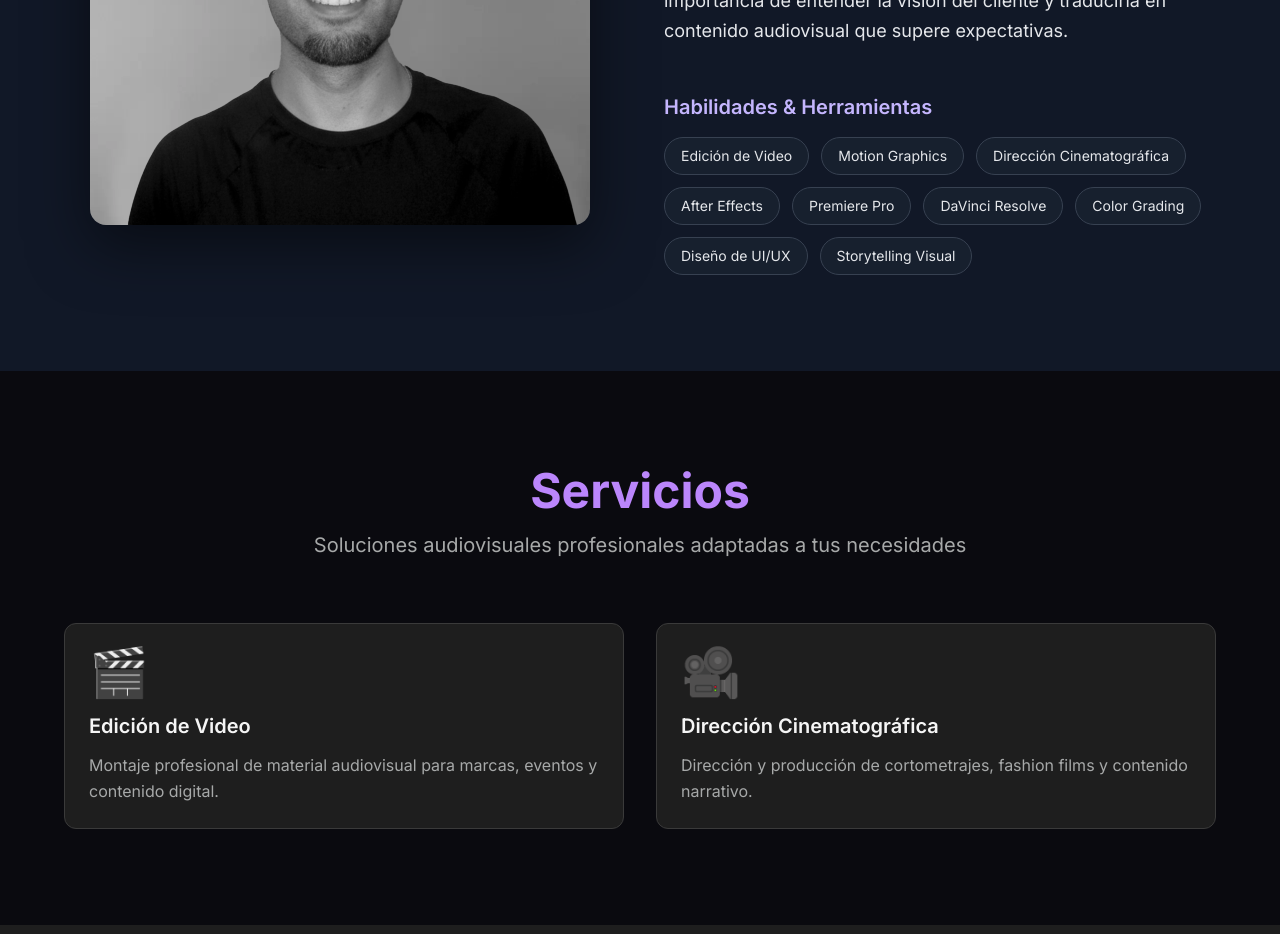
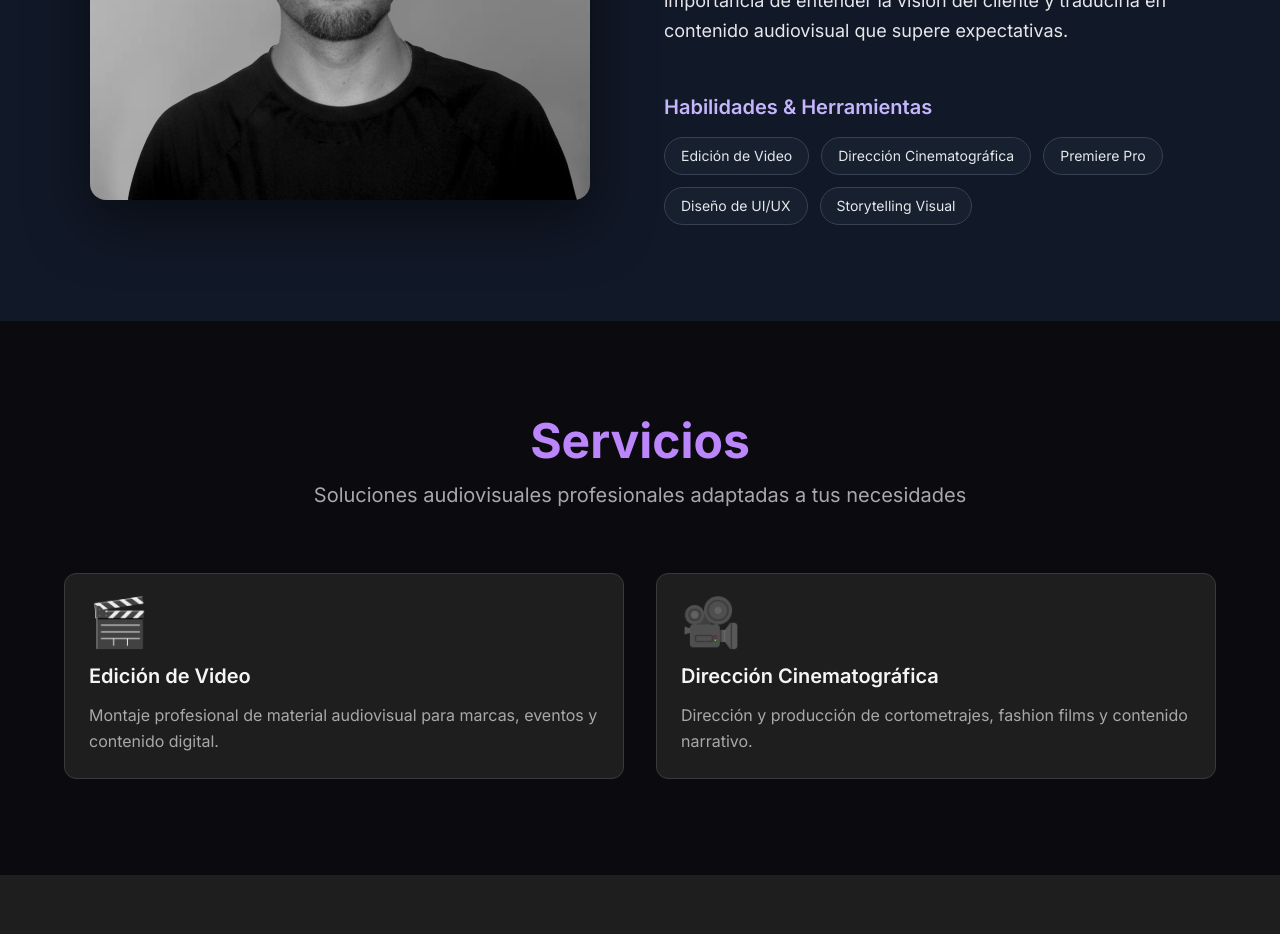
Before and after one commit to NahuelGranollers/Portfolio, a React (Vite) app: page / in a window 1280 px wide. Shown: the part 2580-3514 px from the top of the page. Built offline with nearby package versions, Linux system fonts and the light colour scheme.

Commit message:
Update constants.ts

```diff
--- a/constants.ts
+++ b/constants.ts
@@ -94,12 +94,8 @@ export const PERSONAL_INFO = {
   },
   skills: [
     'Edición de Video',
-    'Motion Graphics',
     'Dirección Cinematográfica',
-    'After Effects',
     'Premiere Pro',
-    'DaVinci Resolve',
-    'Color Grading',
     'Diseño de UI/UX',
     'Storytelling Visual'
   ],
```
